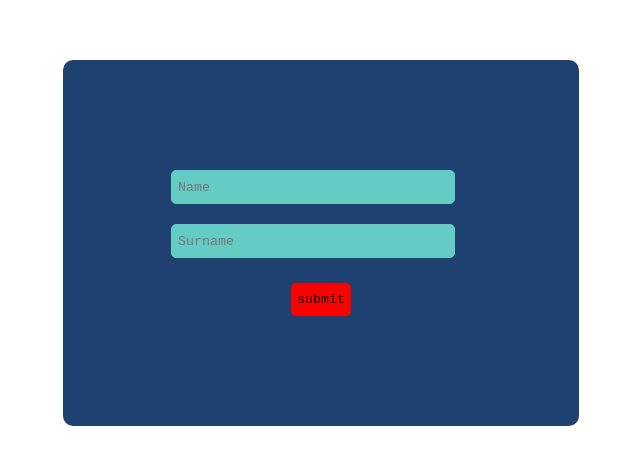
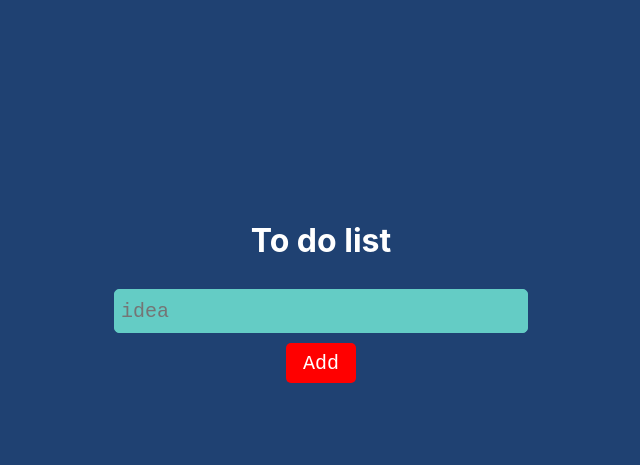
Before and after one commit to EdilZholbolduev/React-Learning, a React (Create React App) app: page / in a window 1280 px wide. Shown: the part 107-572 px from the top of the page, without its empty margins (319-959 px from the left). Built offline with nearby package versions, Linux system fonts and the light colour scheme.

Commit message:
finished simple to do list project by using React.js

```diff
--- a/src/App.css
+++ b/src/App.css
@@ -1,20 +1,16 @@
 .App {
   display: flex;
   align-items: center;
-  justify-content: center;
   flex-direction: column;
+
   gap: 10px;
-  background-color:#1F4172 ;
-  height: 350px;
-  width: 500px;
   border-radius: 10px;
   padding: 8px;
 }
 .top{
-  width: 60%;
   display: flex;
+  align-items: center;
   gap: 5px;
-  flex-direction: column;
 }
 p{
   margin: 0px;
@@ -29,7 +25,9 @@ p{
   display: flex;
   justify-content: center;
   align-items: center;
-  height: 700px;
+  flex-direction: column;
+  background-color:#1F4172 ;
+  height: 850px;
 }
 
 .App-logo {
--- a/src/App.js
+++ b/src/App.js
@@ -6,14 +6,12 @@ import { Input } from './components/input'
 function App() {
   return (
     <div className="container">
-    <div className="App">
-      <div className='top'>
-        <Input/>
+      <h1>To do list</h1>
+          <div className="App">
+          <Input/>
+          <div className='top'>
+        </div>
       </div>
-      <div className='bottom'>
-        <Button/>
-      </div>
-    </div>
     </div>
   );
 }
--- a/src/components/button.css
+++ b/src/components/button.css
@@ -2,19 +2,22 @@
    background-color:red;
    border: none;
    cursor: pointer;
-   height: 33px;
+   height: 40px;
+   width: 70px;
    border-radius: 5px;
    font-family: monospace;
+   font-size: 20px;
+   color: white;
 }
 
 .btn:hover{
    background-color: black;
-   color:white;
+   color:red;
    transition: 0.4s;
 }
 
 .btn:active{
    background-color: white;
    color:black;
-   transition: 0.1s;
+   transition: 0.2s;
 }
--- a/src/components/button.jsx
+++ b/src/components/button.jsx
@@ -1,32 +1,39 @@
 import { useState } from 'react'
 import './button.css'
-import {Input} from './input'
 
 export function Button(){
 
-   const [test, setTest] = useState("submit")
-   const [good, setGood] = useState('')
-   return (
-      <>
-      <button className='btn'
-      onClick={()=>{
-         if(test === "submit"){
-            setTest("add new")
-            setGood("✅✅✅")
-         }else if(test === "add new"){
-            setTest("submit")
-            setGood("")
-         }
-      }
-      }>
-      {test}
-      </button>
-      {/* <button className='btn' onClick={()=>{
-         setName('Edil')
-         setSurname('Zholbolduev')
-      }} > info</button> */}
+   // Lesson 1 and 2 completed
 
-      <div>{good}</div>
-      </>
-   )
+   // const [test, setTest] = useState("submit")
+   // const [good, setGood] = useState('')
+   // return (
+   //    <>
+   //    <button className='btn'
+   //    onClick={()=>{
+   //       if(test === "submit"){
+   //          setTest("add new")
+   //          setGood("✅✅✅")
+   //       }else if(test === "add new"){
+   //          setTest("submit")
+   //          setGood("")
+   //       }
+   //    }
+   //    }>
+   //    {test}
+   //    </button>
+   //    <button className='btn' onClick={()=>{
+   //       setName('Edil')
+   //       setSurname('Zholbolduev')
+   //    }} > info</button>
+
+   //    <div>{good}</div>
+   //    </>
+   // )
+
+   // Lesson 3 React learning |making a simple to do table|
+
+
 }
+
+export default Button;
--- a/src/components/input.css
+++ b/src/components/input.css
@@ -1,11 +1,20 @@
 .input{
    outline: none;
    border: 1px solid #64ccc5;
-   height: 20px;
-   width: 90%;
+   height: 30px;
    font-family: monospace;
    padding: 6px;
    border-radius: 5px;
    background-color: #64CCC5;
    color: white;
+   width: 400px;
+   font-size: 20px;
 }
+h1{
+   color: white;
+}
+ul{
+   color: white;
+   font-family: monospace;
+   font-size: 25px;
+}
--- a/src/components/input.jsx
+++ b/src/components/input.jsx
@@ -2,16 +2,48 @@ import { useState } from 'react'
 import './input.css'
 
 export function Input(){
-   const [name, setName] = useState ()
-   const [surname, setSurname] = useState()
+   // const [name, setName] = useState ()
+   // const [surname, setSurname] = useState()
+   const [items, setItems] = useState([])
+   const [newItem, setNewItem] = useState('')
+
+   const inputContent = (event) => {
+     setNewItem(event.target.value)
+   }
+
+   const additionItem = () => {
+      if (newItem.trim() !== '') {
+        setItems([...items, newItem])
+        setNewItem('')
+      }
+    }
+
+   // return(
+   //    <p>
+   //    <input className='input' placeholder='Name' value={name} onChange={(event)=>setName(event.target.value)}/>
+   //    <p>{name}</p>
+   //    <input className='input' placeholder='Surname'  value={surname} onChange={(event)=>setSurname(event.target.value)}/>
+   //    <p>{surname}</p>
+   //    </>
+   // )
 
 
-   return(
-      <>
-      <input className='input' placeholder='Name' value={name} onChange={(event)=>setName(event.target.value)}/>
-      <p>{name}</p>
-      <input className='input' placeholder='Surname'  value={surname} onChange={(event)=>setSurname(event.target.value)}/>
-      <p>{surname}</p>
-      </>
+   // Lesson 3 React learning |making a simple to do table|
+
+
+   return (
+    <>
+       <input className='input'type="text" placeholder="idea" value={newItem} onChange={inputContent}/>
+
+         <button className='btn' onClick={additionItem} >Add</button>
+       <div className='response'>
+         <ul>
+            {items.map((item, index) => (
+               <li key={index}>{item}</li>
+               ))
+            }
+         </ul>
+       </div>
+    </>
    )
 }
```
